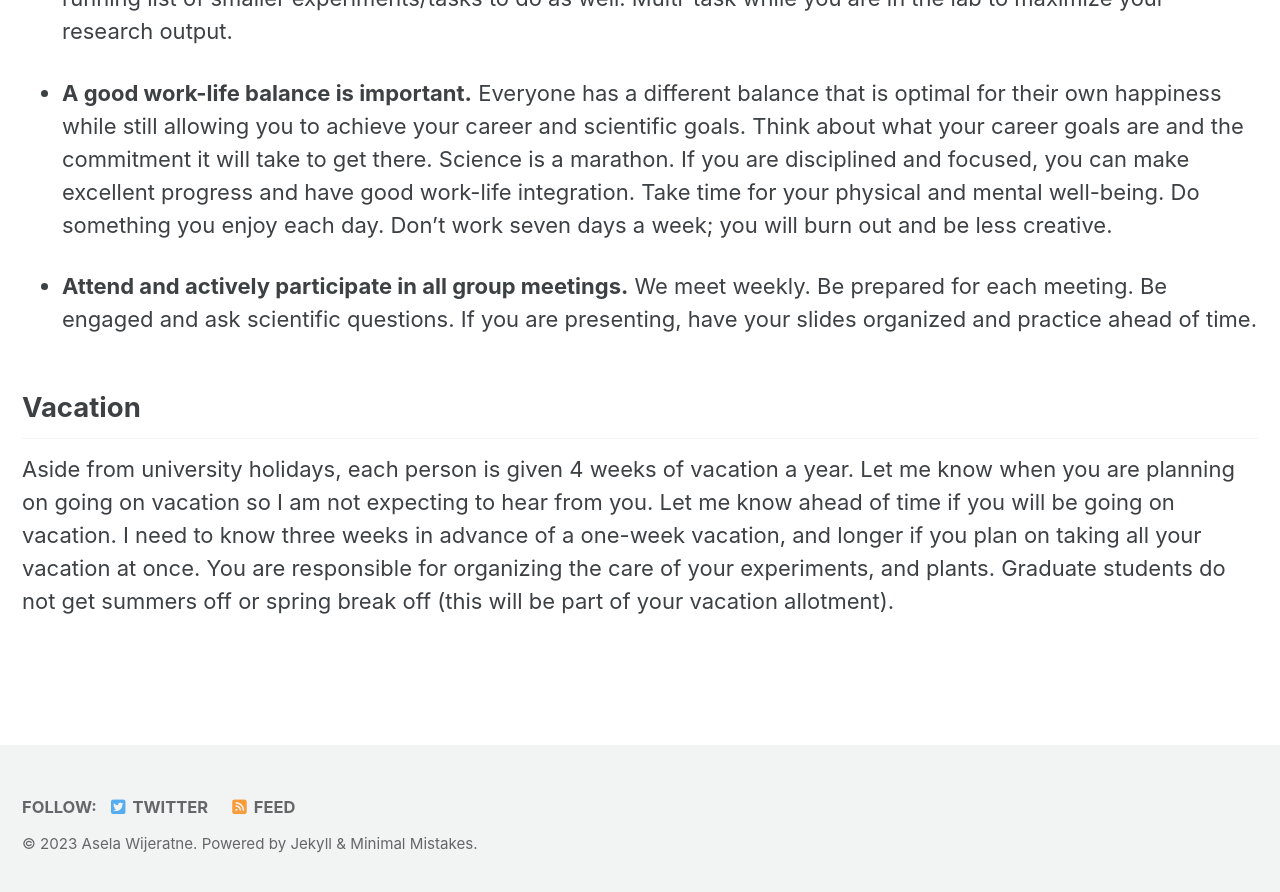
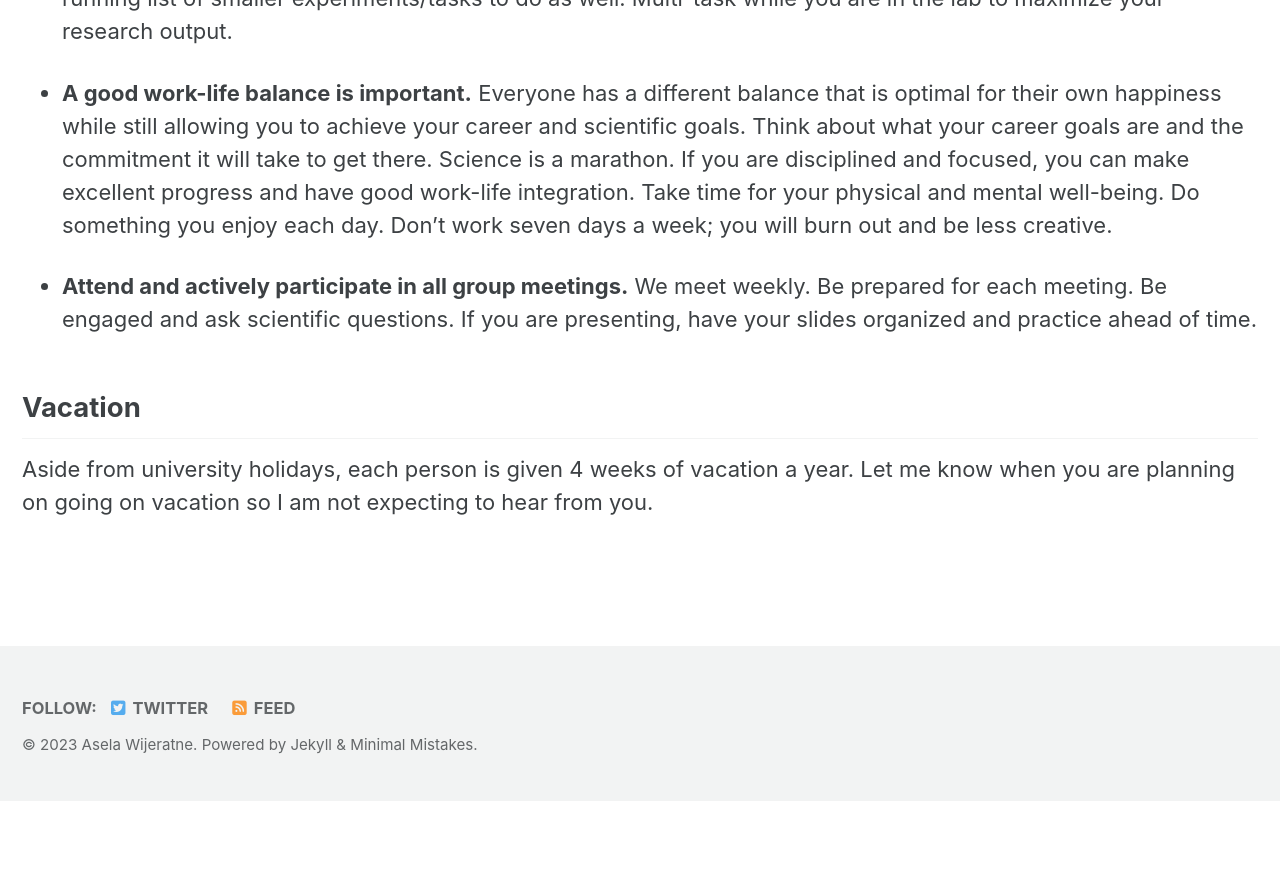
Before and after one commit to ajwije/Wijeratne_lab, a Jekyll site: the page built from _pages/grad-mentoring.md, in a window 1280 px wide and 900 px high, scrolled down 3543 px. Shown: the top 892 px of the window. Built offline with Jekyll 4.4.1, drawn with Linux system fonts in a browser that asks for light colours; cached includes are drawn as plain includes; nearby versions of some CDN libraries; after the commit the page ends 4344 px from its top, so only the background shows below that.

```diff
--- a/_pages/grad-mentoring.md
+++ b/_pages/grad-mentoring.md
@@ -62,4 +62,4 @@ I am excited to work with you in my research group and take my role as a mentor
 - **Attend and actively participate in all group meetings.** We meet weekly. Be prepared for each meeting. Be engaged and ask scientific questions. If you are presenting, have your slides organized and practice ahead of time.
 
 ## Vacation
-Aside from university holidays, each person is given 4 weeks of vacation a year. Let me know when you are planning on going on vacation so I am not expecting to hear from you. Let me know ahead of time if you will be going on vacation. I need to know three weeks in advance of a one-week vacation, and longer if you plan on taking all your vacation at once. You are responsible for organizing the care of your experiments, and plants. Graduate students do not get summers off or spring break off (this will be part of your vacation allotment).
+Aside from university holidays, each person is given 4 weeks of vacation a year. Let me know when you are planning on going on vacation so I am not expecting to hear from you.
```
Also changed, not shown: _pages/outreach.md (+8 -0 lines), _pages/teaching.md (+1 -1 lines), index.md (+1 -1 lines), assets/images/Lab_news/23_ASPB_brett.jpg (added), 1 other file.
